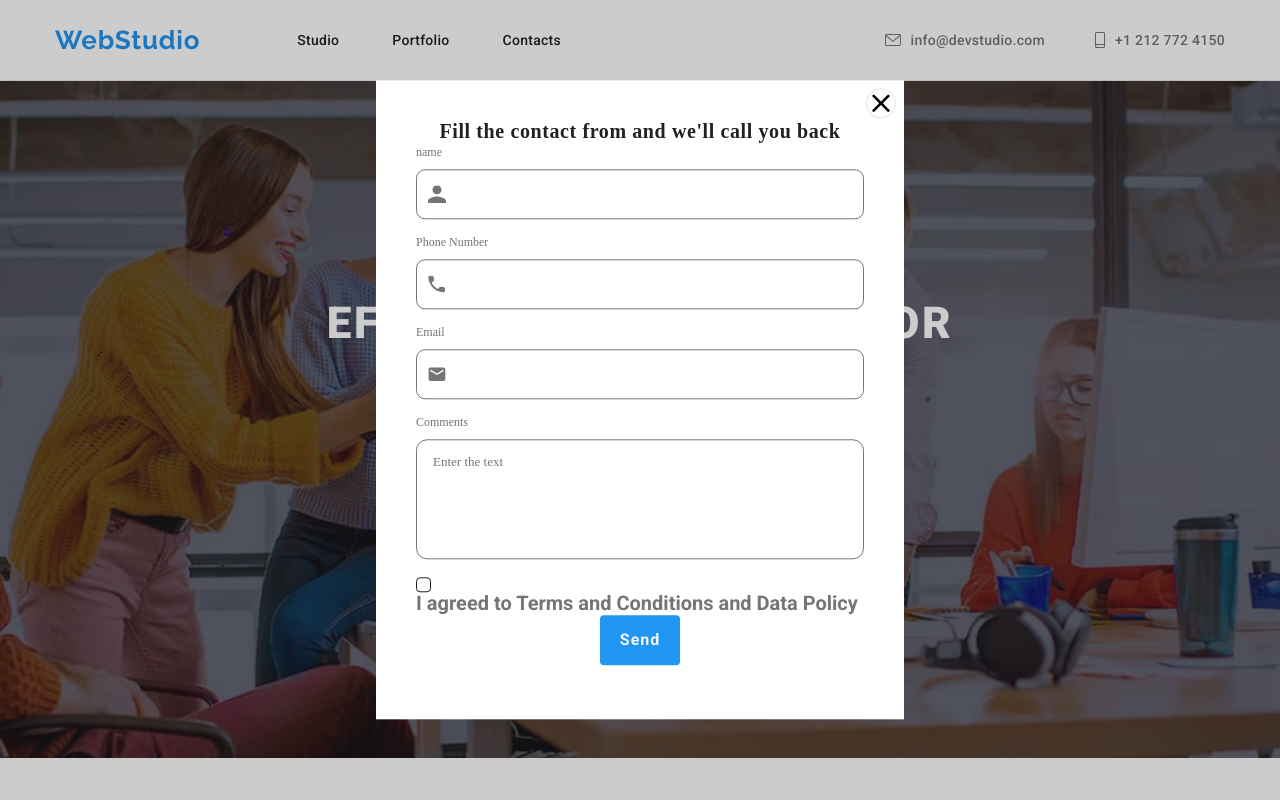
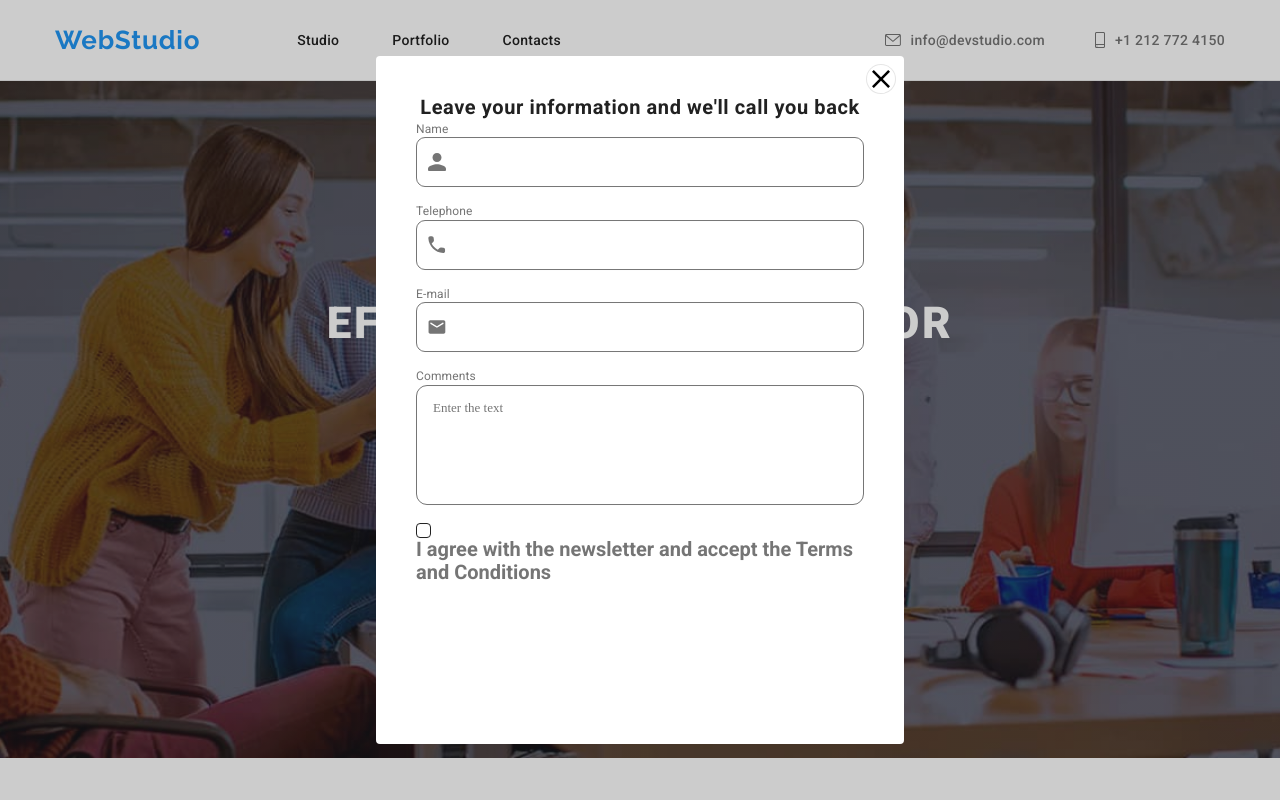
Before and after one commit to GonzoM321/goit-markup-hw-06, a plain HTML site: page index.html in a window 1280 px wide. Both pictures are taken after a click on the button "Request our service". Shown: the top 800 px of the page. Drawn offline with nearby package versions, Linux system fonts and the light colour scheme.

Commit message:
goit-markup-hw-06

```diff
--- a/css/styles.css
+++ b/css/styles.css
@@ -1230,6 +1230,7 @@ margin-bottom: 30px;
   width: 528px;
   min-height: 581px;
   background-color: white;
+  border-radius: 4px;
   top: 50%;
   padding: 40px;
   left: 50%;
@@ -1399,6 +1400,8 @@ fill: currentColor;
 }
 
 .footer-formSection{
+
+
 font-family: 'Poppins';
 font-style: normal;
 font-weight: 700;
@@ -1416,6 +1419,8 @@ text-transform: uppercase;
   color: white;
   width: 200px;
   height: 50px;
+  font-family: 'Roboto';
+  font-size: 16px;
   display: flex;
   align-items: center;
   text-align: center;
@@ -1427,18 +1432,18 @@ text-transform: uppercase;
 
 
 .footer-icon-sent{
-  position: absolute;
+  position: relative;
   left: 83.31%;
   right: 15.19%;
   margin-top: 30px;
-  margin-left: -120px;
+  margin-left: -300px;
   color: white;
   fill: white;
 
 }
 
 .modal-text{
-  font-family: 'Poppins';
+font-family: 'Roboto';
 font-style: normal;
 font-weight: 700;
 font-size: 20px;
@@ -1446,6 +1451,7 @@ line-height: 23px;
 text-align: center;
 letter-spacing: 0.03em;
 
+color: #212121;
 }
 
 .modal-form-field{
@@ -1453,14 +1459,14 @@ letter-spacing: 0.03em;
 }
 
 .modal-label{
-  font-family: 'Poppins';
-  font-style: normal;
-  font-weight: 400;
-  font-size: 12px;
-  line-height: calc(18/12);
-  color: var(--secondary-text-color);
-  display: block;
-  margin-bottom: 8px;
+font-family: 'Roboto';
+font-style: normal;
+font-weight: 400;
+font-size: 12px;
+line-height: 14px;
+letter-spacing: 0.01em;
+
+color: #757575;
 }
 
 .input-wrapper{
@@ -1526,16 +1532,6 @@ letter-spacing: 0.03em;
   line-height: calc(20/13);
   color: var(--secondary-text-color);
 }
-
-
-/* .modal-input:focus{
-  border-color: var(--accent-color);
-  outline: none;
-  color: var(--accent-color);
-  font-weight: 400;
-  font-size: 13px;
-  line-height: calc(20/13);
-} */
 
 .modal-comments:focus{
   border-color: var(--accent-color);
@@ -1578,6 +1574,12 @@ color: var(--secondary-text-color);
 }
 
 .contact-button{
+  position: relative;
+  width: 200px;
+  height: 50px;
+  left: 700px;
+  top: 712px;
+
   font-family: Roboto;
   font-style: normal;
   font-weight: 700;
@@ -1586,12 +1588,15 @@ color: var(--secondary-text-color);
   letter-spacing: 0.06em;
   color: var(--light-bg-color);
   background-color: var(--accent-color);
+  box-shadow: 0px 4px 4px rgba(0, 0, 0, 0.15);
   border-radius: 4px;
   padding: 10px 20px;
   cursor: pointer;
   border: none;
   margin: 0 auto;
   display: block;
+  margin-top: 30px;
+  margin-bottom: 40px;
 }
 
 .backdrop{
--- a/index.html
+++ b/index.html
@@ -422,9 +422,9 @@
           <use href="./img/sprite.svg#icon-cross"></use>
         </svg>
         </button>
-        <p class="modal-text">Fill the contact from and we'll call you back</p>
+        <p class="modal-text">Leave your information and we'll call you back</p>
         <div class="modal-form-field">
-        <label for="name" class="modal-label">name</label>
+        <label for="name" class="modal-label">Name</label>
         <div class="input-wrapper">
           <input
           id="name"
@@ -440,7 +440,7 @@
           </div>
         </div>
         <div class="modal-form-field">
-          <label for="phone" class="modal-label">Phone Number</label>
+          <label for="phone" class="modal-label">Telephone</label>
           <div class="input-wrapper">
             <input
             id="phone"
@@ -456,7 +456,7 @@
             </div>
           </div>
           <div class="modal-form-field">
-            <label for="email" class="modal-label">Email</label>
+            <label for="email" class="modal-label">E-mail</label>
             <div class="input-wrapper">
               <input
               id="email"
@@ -495,7 +495,7 @@
                   </svg>
 
                 </span>
-                I agreed to Terms and Conditions and Data Policy
+                I agree with the newsletter and accept the Terms and Conditions
               </label>
               <button class="contact-button" type="button" data-modal-open>Send</button>
             </div>
```
Also changed, not shown: portfolio.html (+3 -0 lines).
